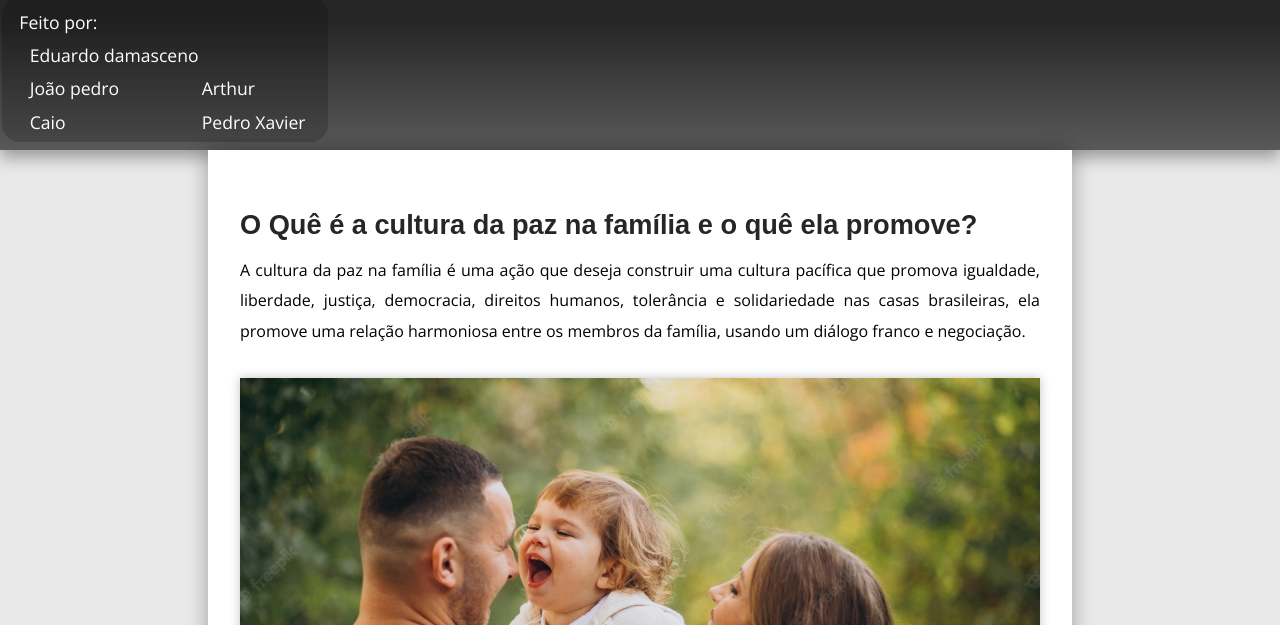
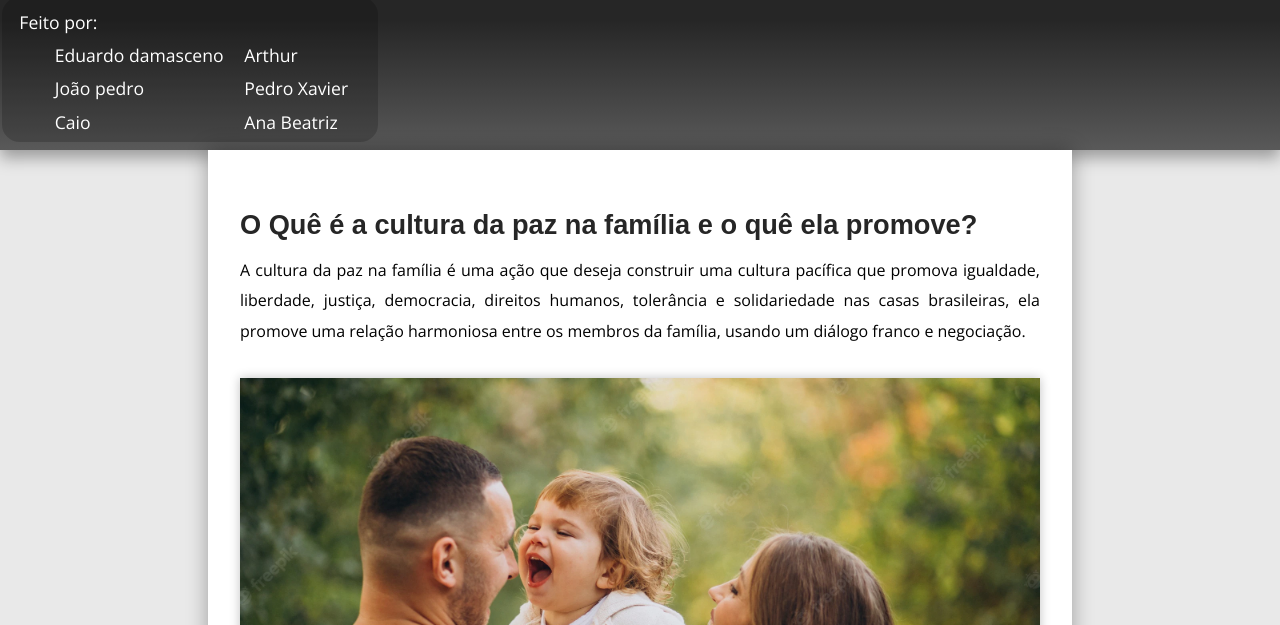
Before and after one commit to EduardoDama/cultura-da-paz, a plain HTML site: page index.html in a window 1280 px wide. Shown: the part 175-800 px from the top of the page. Drawn offline with nearby package versions, Linux system fonts and the light colour scheme; a web font is replaced by a local one.

Commit message:
atualizei

```diff
--- a/index.html
+++ b/index.html
@@ -21,6 +21,7 @@
                 <div id="dois">
                     <p>Arthur</p>
                     <p>Pedro Xavier</p>
+                    <p>Ana Beatriz</p>
                 </div>
             </div>
         </div>
--- a/style.css
+++ b/style.css
@@ -61,7 +61,7 @@ h2{
 }
 #nomes{
     height: 110px;
-    max-width: 300px;
+    max-width: 350px;
     padding: 0.5em;
     padding-left: 1em;
     font-size: 1.1em;
@@ -78,4 +78,5 @@ h2{
 }
 #nomes > div > div{
     display: inline-block;
+    padding-left: 1em;
 }
```
